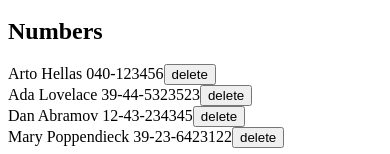
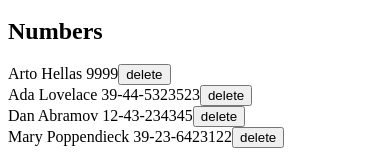
Before and after one commit to pedroar82/full-stack-open, a React (Vite) app in the folder part2/phonebook/: page / in a window 390 px wide. Shown: the part 220-374 px from the top of the page. Built offline with nearby package versions, Linux system fonts and the light colour scheme; data requests are answered from the project's data file.

Commit message:
Solution to Exercise 2.15: The Phonebook Step 10

```diff
--- a/part2/phonebook/db.json
+++ b/part2/phonebook/db.json
@@ -2,7 +2,7 @@
   "persons": [
     {
       "name": "Arto Hellas",
-      "number": "040-123456",
+      "number": "9999",
       "id": "1"
     },
     {
--- a/part2/phonebook/src/App.jsx
+++ b/part2/phonebook/src/App.jsx
@@ -23,8 +23,20 @@ const App = () => {
   }, [])
 
   const addName = (event) => {
-    if (persons.find(name => name.name === newName)) {
-      alert(`${newName} is already added to phonebook`)
+    const personAdd = persons.find(name => name.name === newName)
+    if (personAdd) {
+      if (confirm(`${newName} is already added to phonebook, replace the old number with a new one?`)) {
+        const updObject = {
+          ...personAdd, number: newNumber
+        }
+        personService
+          .update(personAdd.id, updObject)
+          .then(updatedPerson => {
+            setPersons(persons.map(person => person.id === personAdd.id ? updatedPerson : person))
+          })
+          .catch(error => { alert(`Update error: ${error.message}`) })
+      }
+
     } else {
       const newPerson = {
         name: newName,
--- a/part2/phonebook/src/services/persons.js
+++ b/part2/phonebook/src/services/persons.js
@@ -13,7 +13,8 @@ const create = newObject => {
 }
 
 const update = (id, newObject) => {
-  return axios.put(`${baseUrl}/${id}`, newObject)
+  const request = axios.put(`${baseUrl}/${id}`, newObject)
+  return request.then(response => response.data)
 }
 
 const deletePersonService = id => {
```
